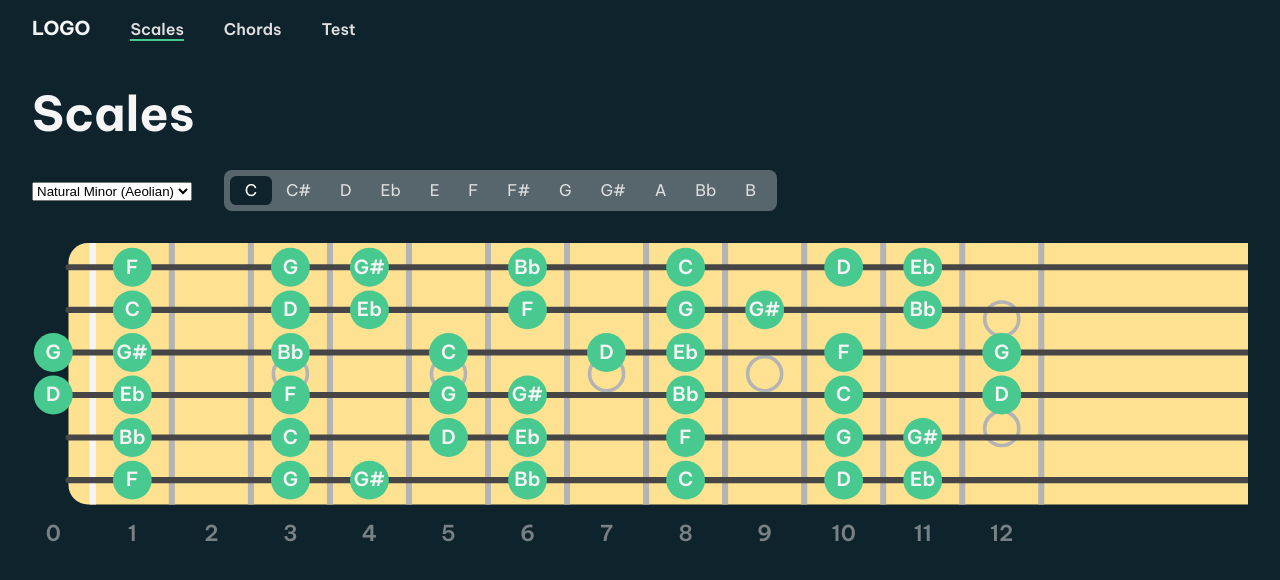
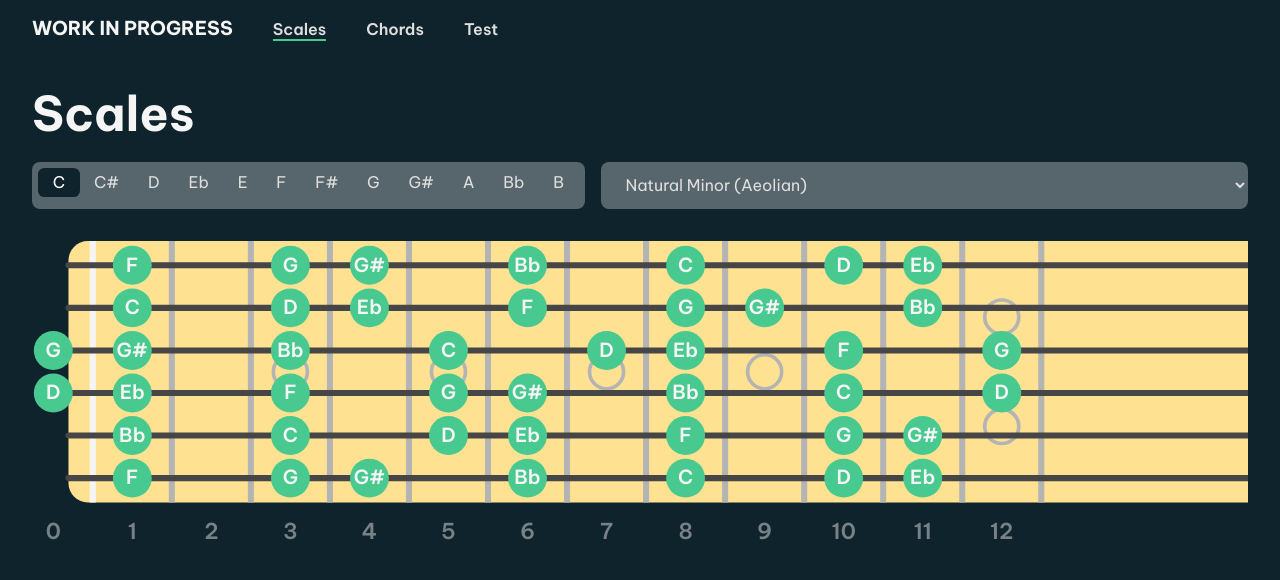
Before and after one commit to pannacotta98/guitar-app, a React (Create React App) app: page /scales in a window 1280 px wide. Shown: the top 580 px of the page. Built offline with nearby package versions, Linux system fonts and the light colour scheme.

Commit message:
Some more work on ui (not done)

```diff
--- /dev/null
+++ b/src/components/Dropdown.tsx
@@ -0,0 +1,43 @@
+import React from 'react';
+import styled from 'styled-components';
+
+const Select = styled.select`
+  border-radius: 0.5rem;
+  /* appearance: none; */
+
+  background-color: transparent;
+  border: none;
+  padding: 0;
+  margin: 0;
+  /* width: 100%; */
+  font-family: inherit;
+  font-size: inherit;
+  cursor: inherit;
+  line-height: inherit;
+
+  display: inline-block;
+  background-color: var(--glass-color);
+
+  outline: none;
+
+  /* padding: 0.4rem + 0.4rem 0.9rem */
+  padding: 0.8rem 1.3rem;
+
+  color: var(--dimmer-text-color); ;
+`;
+
+interface Props {
+  options: string[];
+  selected: string;
+  setSelected: (selected: string) => void;
+}
+
+export function Dropdown({ options, selected, setSelected }: Props) {
+  return (
+    <Select value={selected} onChange={(event) => setSelected(event.target.value)}>
+      {options.map((name) => (
+        <option key={name}>{name}</option>
+      ))}
+    </Select>
+  );
+}
--- a/src/components/MultiWaySwitch.tsx
+++ b/src/components/MultiWaySwitch.tsx
@@ -4,12 +4,9 @@ import { motion } from 'framer-motion';
 
 const Container = styled.div`
   display: inline-block;
-  background-color: rgba(255, 255, 255, 0.3);
+  background-color: var(--glass-color);
   padding: 0.4rem;
   border-radius: 0.5rem;
-
-  /* TEMP */
-  margin: 2rem;
 `;
 
 const Label = styled(motion.div)<{ selected: boolean }>`
--- a/src/components/NavBar.tsx
+++ b/src/components/NavBar.tsx
@@ -38,7 +38,7 @@ const navLinkClassName = ({ isActive }: { isActive: boolean }) => (isActive ? 's
 export function NavBar() {
   return (
     <NavContainer>
-      <TextLogo>LOGO</TextLogo>
+      <TextLogo>WORK IN PROGRESS</TextLogo>
       <Navigation>
         <NavigationItem>
           <NavLink to="/scales" className={navLinkClassName}>
--- a/src/components/ScaleVisualizer.tsx
+++ b/src/components/ScaleVisualizer.tsx
@@ -6,6 +6,25 @@ import { normalizeInternalNote, Note } from '../logic/note/Note';
 import { Scale } from '../logic/scale/Scale';
 import { MultiWaySwitch } from './MultiWaySwitch';
 import { NOTE_NAMES } from '../logic/note/data';
+import { Dropdown } from './Dropdown';
+import styled from 'styled-components';
+
+const OptionsContainer = styled.div`
+  padding: 1.5rem 0 2rem 0;
+  display: flex;
+  justify-content: space-between;
+  gap: 1rem;
+  flex-wrap: wrap;
+
+  &:first-child {
+    /* width: 20rem; */
+    flex-grow: 0;
+  }
+
+  & > :last-child {
+    flex-grow: 1;
+  }
+`;
 
 export function ScaleVisualizer() {
   const globalContext = useContext(GlobalContext);
@@ -29,18 +48,18 @@ export function ScaleVisualizer() {
     <PageBox>
       <h1>Scales</h1>
 
-      {/* https://reactjs.org/docs/forms.html */}
-      <select value={selectedScale} onChange={(event) => setSelectedScale(event.target.value)}>
-        {Scale.allNames().map((name) => (
-          <option key={name}>{name}</option>
-        ))}
-      </select>
-
-      <MultiWaySwitch
-        options={NOTE_NAMES}
-        selected={root.nameWithoutOctave()}
-        setSelected={(s) => setRoot(Note.fromName(s + '0'))}
-      />
+      <OptionsContainer>
+        <MultiWaySwitch
+          options={NOTE_NAMES}
+          selected={root.nameWithoutOctave()}
+          setSelected={(s) => setRoot(Note.fromName(s + '0'))}
+        />
+        <Dropdown
+          options={Scale.allNames()}
+          selected={selectedScale}
+          setSelected={setSelectedScale}
+        />
+      </OptionsContainer>
 
       <BigFretBoard
         activeNotes={activeNotes}
--- a/src/globalStyles.tsx
+++ b/src/globalStyles.tsx
@@ -19,6 +19,8 @@ ${styleResetsString}
   --nut-color: #F5F5F5;
   --fret-color: #B4B4B4;
   --fret-marker-color: #B4B4B4;
+
+  --glass-color: rgba(255, 255, 255, 0.3);
 
   /* Shadows */
   --main-shadow: 5px 5px 13px 0px rgba(0, 0, 0, 0.2);
```
